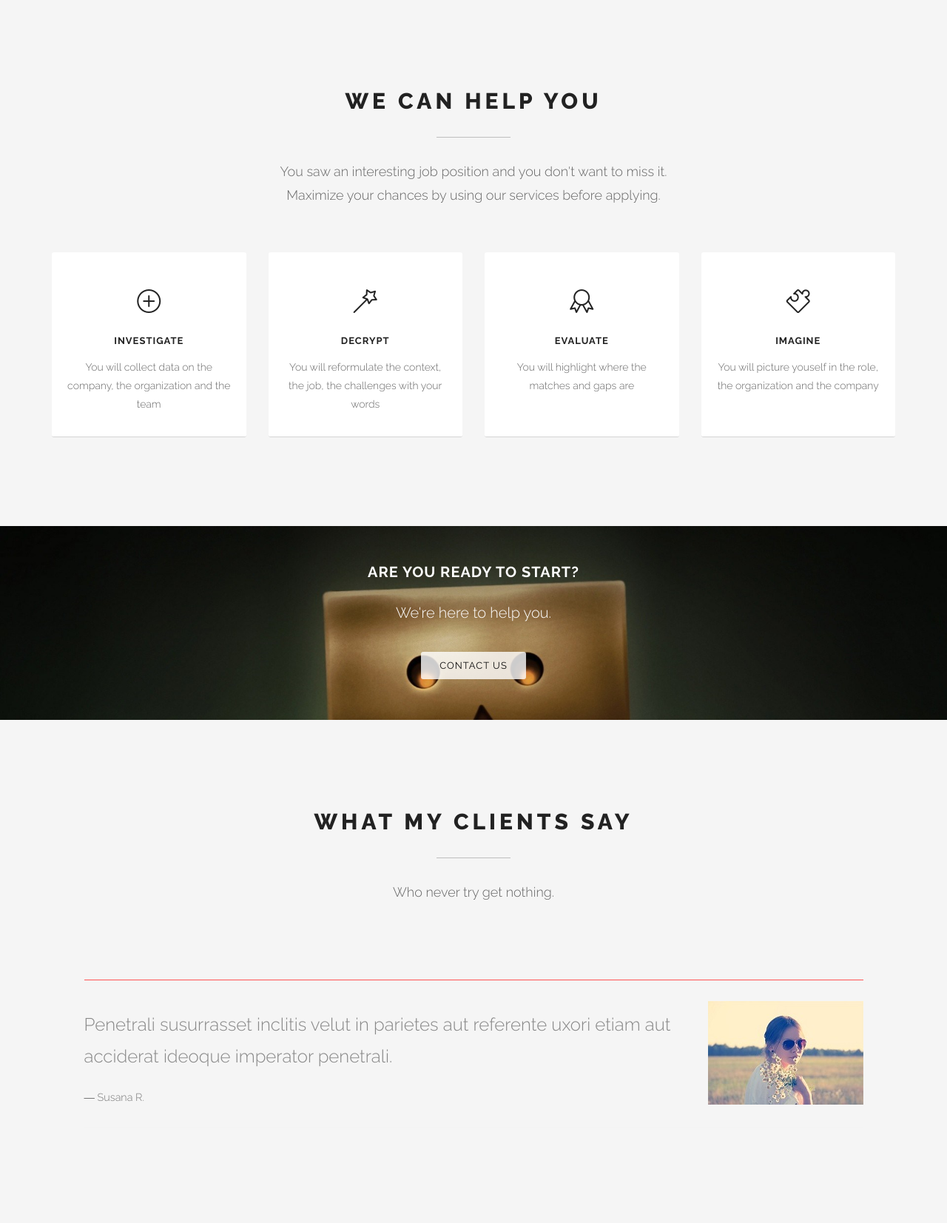
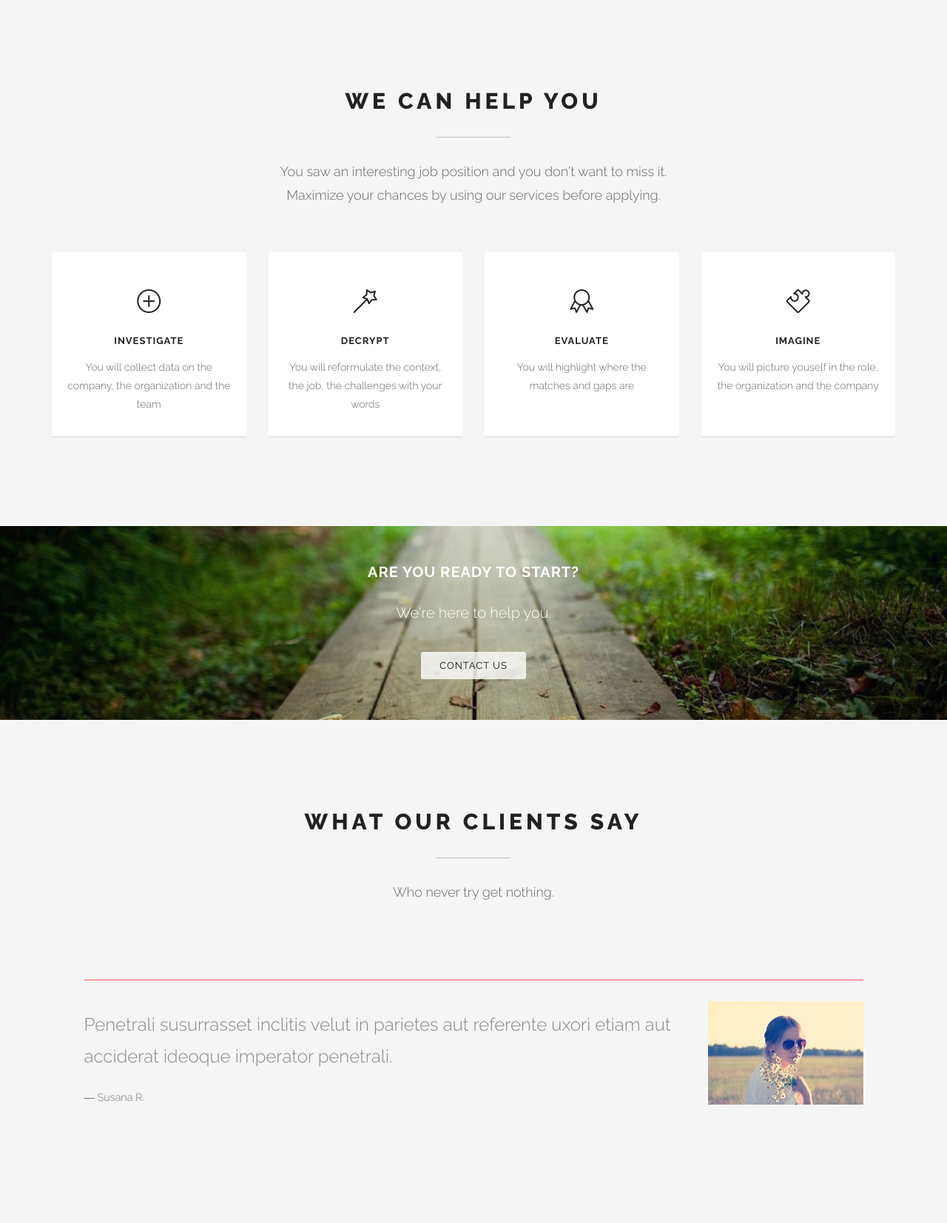
Before and after one commit to cgarconnet/jobup, a Django app: page / in a window 1280 px wide. Shown: the part 852-2505 px from the top of the page at 74% size. Run offline with Django 3.2, Linux system fonts and the light colour scheme; some libraries are stand-ins or nearby versions.

Commit message:
image + our customers say

```diff
--- a/templates/base/index.html
+++ b/templates/base/index.html
@@ -235,7 +235,7 @@
 				<div class="col-sm-6 col-sm-offset-3">
 
 					<div class="pfblock-header wow fadeInUp">
-						<h2 class="pfblock-title">What my clients say</h2>
+						<h2 class="pfblock-title">What our clients say</h2>
 						<div class="pfblock-line"></div>
 						<div class="pfblock-subtitle">
 							Who never try get nothing.
```
Also changed, not shown: static/images/item-5.jpg, 1 other file.
